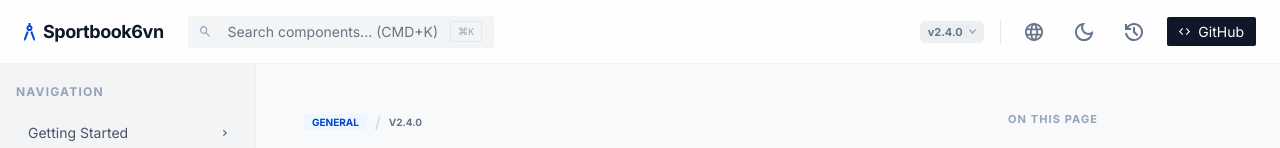
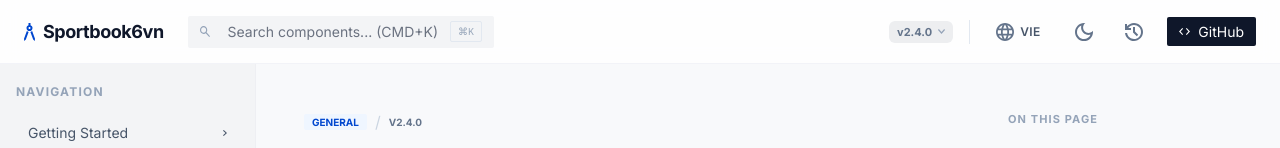
Before and after one commit to hieudeptrai1112/sportbook_mbbiz, an Angular app: page / in a window 1280 px wide. Shown: the top 148 px of the page. Built offline with nearby package versions, Linux system fonts and the light colour scheme.

Commit message:
Add language toggle with hover/active states

```diff
--- a/src/app/app.html
+++ b/src/app/app.html
@@ -25,8 +25,15 @@
           />
         </div>
         <div class="top-divider"></div>
-        <button class="icon-btn" type="button">
-          <img src="/assets/figma/ac1143f4-1b39-4829-b86c-d3790203f643.svg" alt="Language" />
+        <button
+          class="icon-btn lang-toggle"
+          type="button"
+          [class.active]="language() === 'ENG'"
+          (click)="toggleLanguage()"
+          aria-label="Toggle language"
+        >
+          <img src="/assets/figma/ac1143f4-1b39-4829-b86c-d3790203f643.svg" alt="" />
+          <span class="lang-text">{{ language() }}</span>
         </button>
         <button class="icon-btn" type="button">
           <img src="/assets/figma/e6b501f2-bdca-4ab2-8df3-fffe8e840cee.svg" alt="Theme" />
--- a/src/app/app.scss
+++ b/src/app/app.scss
@@ -124,6 +124,7 @@
   align-items: center;
   justify-content: center;
   cursor: pointer;
+  transition: background 120ms ease, box-shadow 120ms ease, color 120ms ease;
 }
 
 .icon-btn.subtle {
@@ -134,6 +135,31 @@
 .icon-btn img {
   width: 18px;
   height: 18px;
+}
+
+.lang-toggle {
+  gap: 6px;
+  padding: 6px 10px;
+  border-radius: 8px;
+  color: #475569;
+}
+
+.lang-toggle .lang-text {
+  font-size: 12px;
+  font-weight: 600;
+  letter-spacing: 0.4px;
+}
+
+.lang-toggle:hover {
+  background: #eef2ff;
+  color: #1d4ed8;
+  box-shadow: inset 0 0 0 1px rgba(29, 78, 216, 0.12);
+}
+
+.lang-toggle.active {
+  background: #e0e7ff;
+  color: #1d4ed8;
+  box-shadow: inset 0 0 0 1px rgba(29, 78, 216, 0.22);
 }
 
 .github-btn {
--- a/src/app/app.ts
+++ b/src/app/app.ts
@@ -8,4 +8,9 @@ import { Component, signal } from '@angular/core';
 })
 export class App {
   protected readonly title = signal('sportbook_mbbiz');
+  protected readonly language = signal<'VIE' | 'ENG'>('VIE');
+
+  protected toggleLanguage() {
+    this.language.set(this.language() === 'VIE' ? 'ENG' : 'VIE');
+  }
 }
```
